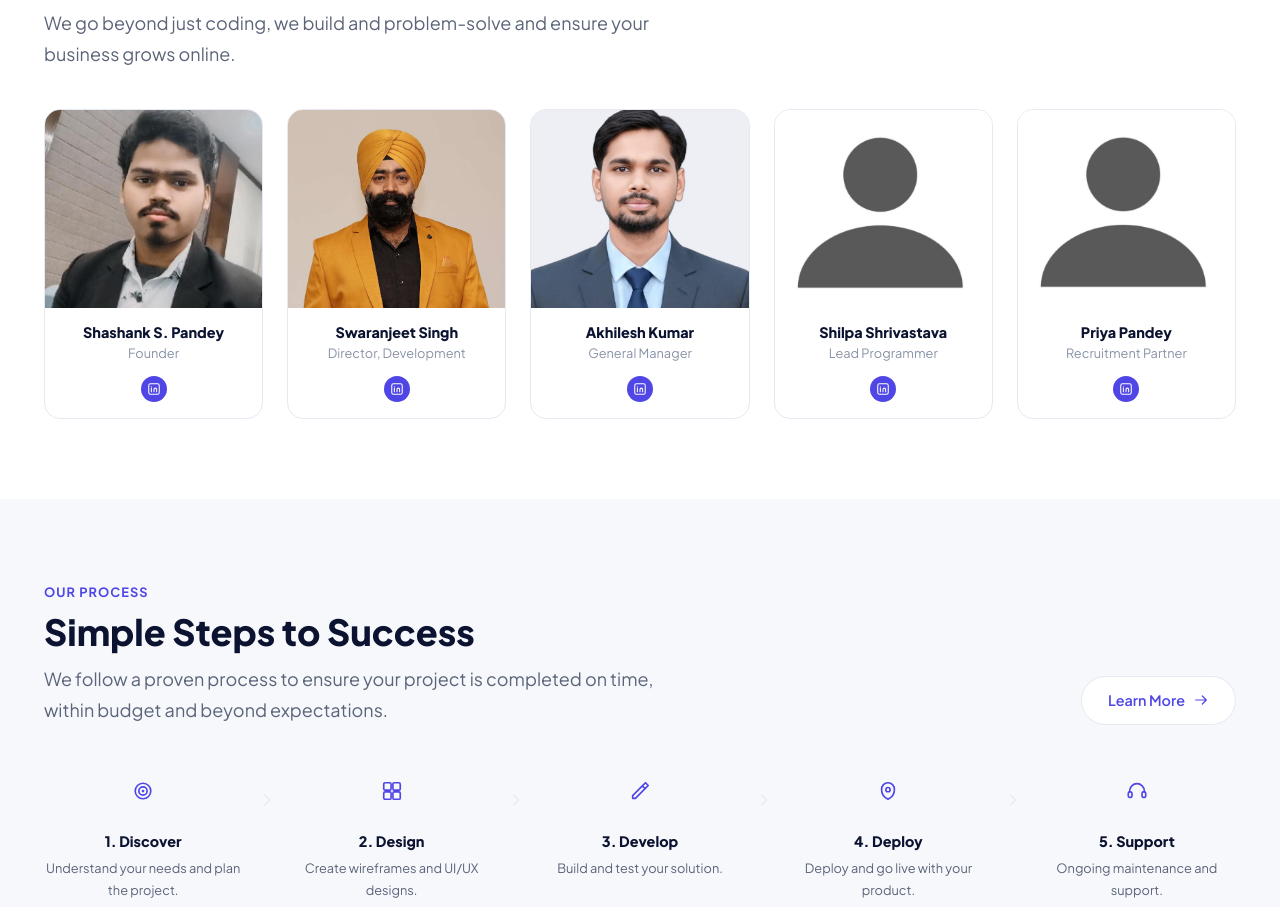
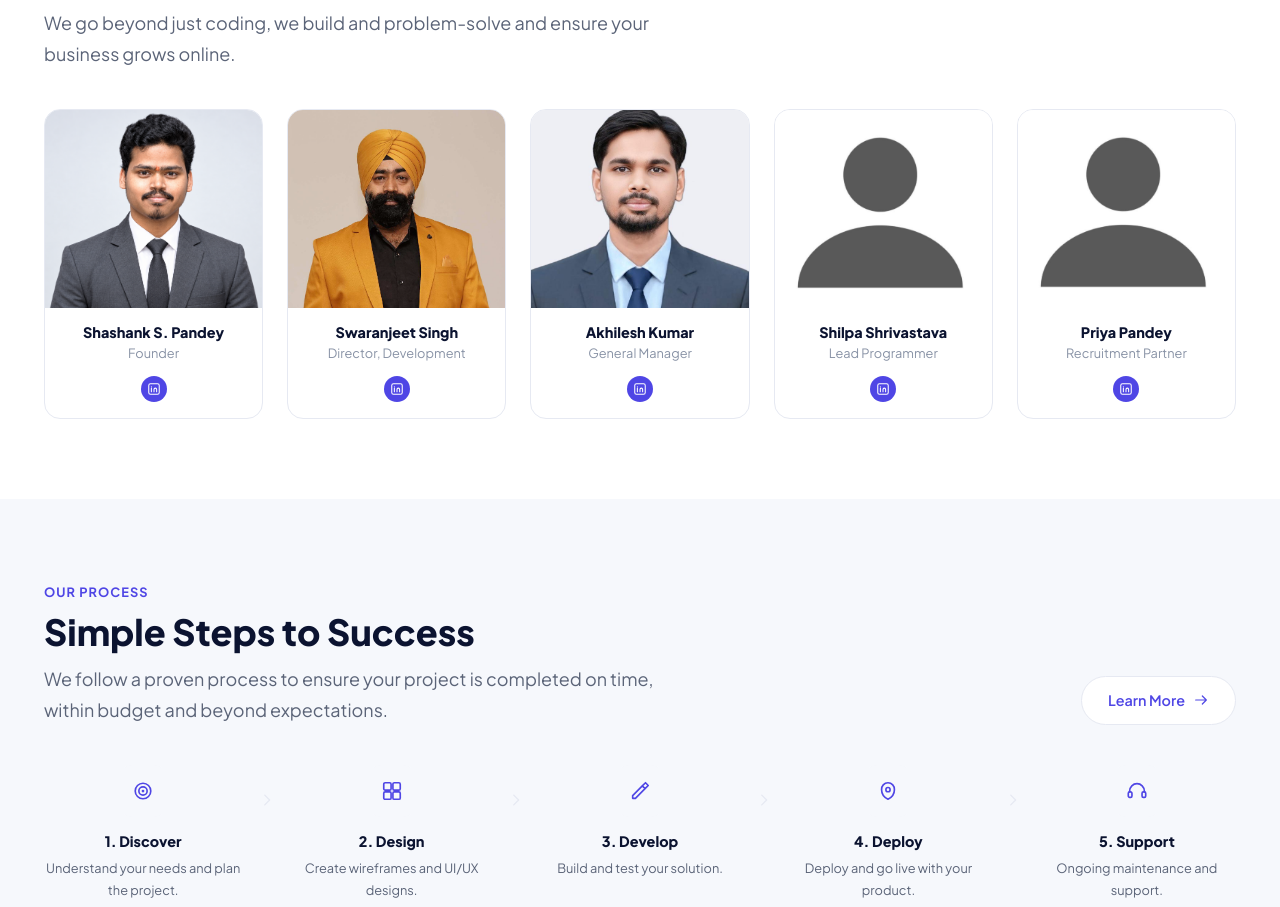
Before and after one commit to technicalmastersp/skptechiiworld, an Angular app: page / in a window 1280 px wide. Shown: the part 4055-4962 px from the top of the page. Built offline with nearby package versions, Linux system fonts and the light colour scheme.

Commit message:
updated founder new image on the leadership section

```diff
--- a/src/app/core/data/site-data.ts
+++ b/src/app/core/data/site-data.ts
@@ -252,7 +252,7 @@ export const STATS: StatItem[] = [
 ];
 
 export const TEAM: TeamMember[] = [
-  { photo: 'assets/images/leadership/founder.jpg', name: 'Shashank S. Pandey', role: 'Founder' },
+  { photo: 'assets/images/leadership/founderNew.png', name: 'Shashank S. Pandey', role: 'Founder' },
   { photo: 'assets/images/leadership/swaranjeet.png', name: 'Swaranjeet Singh', role: 'Director, Development' },
   { photo: 'assets/images/leadership/akhilesh.png', name: 'Akhilesh Kumar', role: 'General Manager' },
   { photo: 'assets/images/person-icon.png', name: 'Shilpa Shrivastava', role: 'Lead Programmer' },
```
Also changed, not shown: src/assets/images/leadership/founderNew.png (added).
